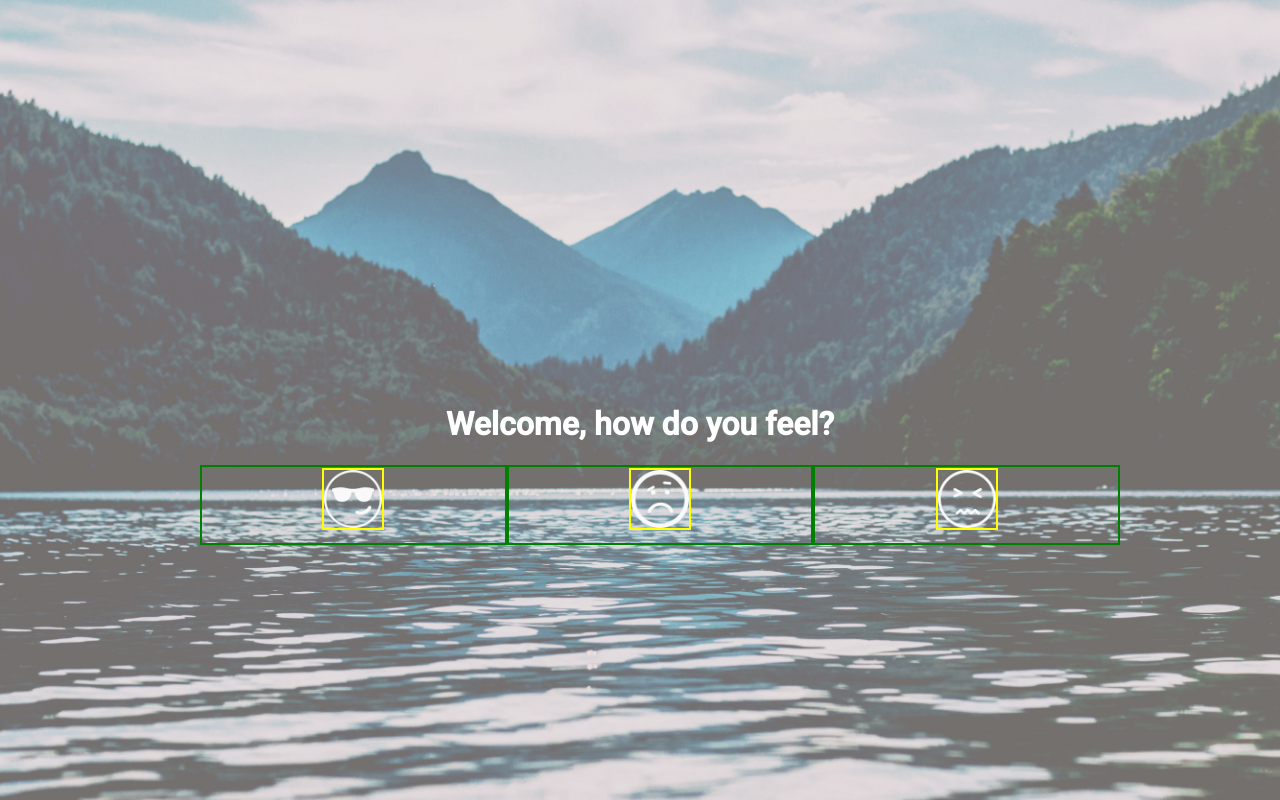
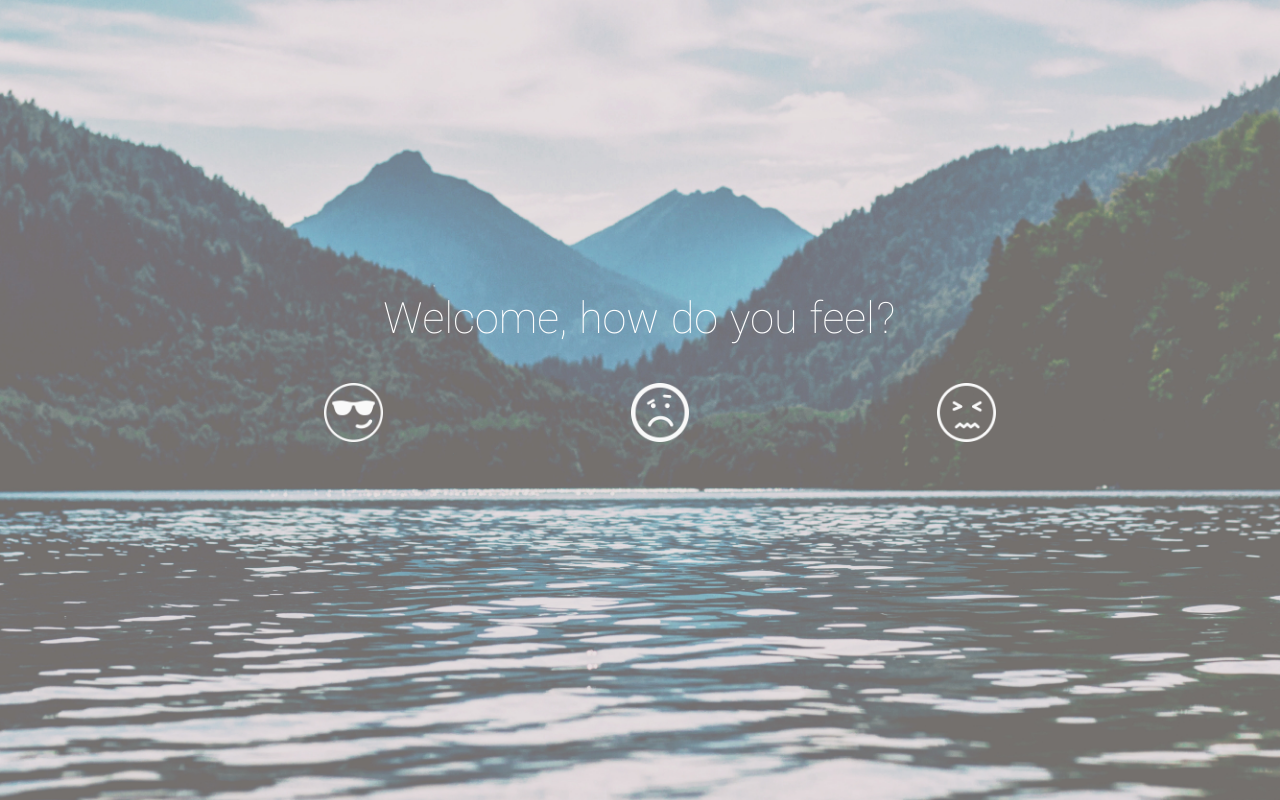
Before and after one commit to alliestehney/stressEating, a React (Create React App) app: page / in a window 1280 px wide. Built offline with nearby package versions, Linux system fonts and the light colour scheme.

Commit message:
Added font and removed borders from icons

```diff
--- a/public/index.html
+++ b/public/index.html
@@ -21,6 +21,7 @@
     -->
     <title>React App</title>
     <link href="https://fonts.googleapis.com/css?family=Roboto:300,400,500" rel="stylesheet">
+    <link href="https://fonts.googleapis.com/css?family=Yantramanav:100,300,400,500,700" rel="stylesheet">
   </head>
   <body>
     <noscript>
--- a/src/components/StressLevel.js
+++ b/src/components/StressLevel.js
@@ -15,7 +15,7 @@ class StressLevel extends Component {
   render() {
         return (
           <div className="StressForm">
-            <h1>Welcome, how do you feel?</h1>
+            <h1 className="Welcome">Welcome, how do you feel?</h1>
             <ul className="StressIcon" >
               <li><button className="StressLevelIcon" type="button" value="low" onClick={this.handleClick.bind(this)}><img className="Cool" src="cool.png" alt="not stressed" /></button> </li>
               <li><button className="StressLevelIcon" type="button" value="medium" onClick={this.handleClick.bind(this)}><img className="Cool" src="freakedout.png" alt="not stressed" /></button></li>
--- a/src/index.css
+++ b/src/index.css
@@ -1,7 +1,8 @@
 body {
   margin: 0;
   padding: 0;
-  font-family: 'Roboto', sans-serif;
+  font-family: 'Yantramanav', sans-serif;
+  font-weight: 300;
   background-image: url("/backgroundImage2.jpg");
   color: white;
   background-size: cover;
@@ -77,18 +78,16 @@ text-align: center;
 width: 75%;
 margin: 0 auto;
 padding: 5%;
-margin-top: 25%;
+margin-top: 15%;
 }
 
 .StressLevelIcon {
   display: inline-block;
   background: none;
   font-size: 50px;
-  border: 2px solid green;
+  border: none;
 }
-img {
-  border: 2px solid yellow;
-}
+
 
 @keyframes bounce {
 	0%, 20%, 60%, 100% {
@@ -149,3 +148,9 @@ img {
 .Cool {
 	width: 20%;
 }
+
+
+.Welcome {
+	font-weight: 100;
+	font-size: 3rem;
+}
```
